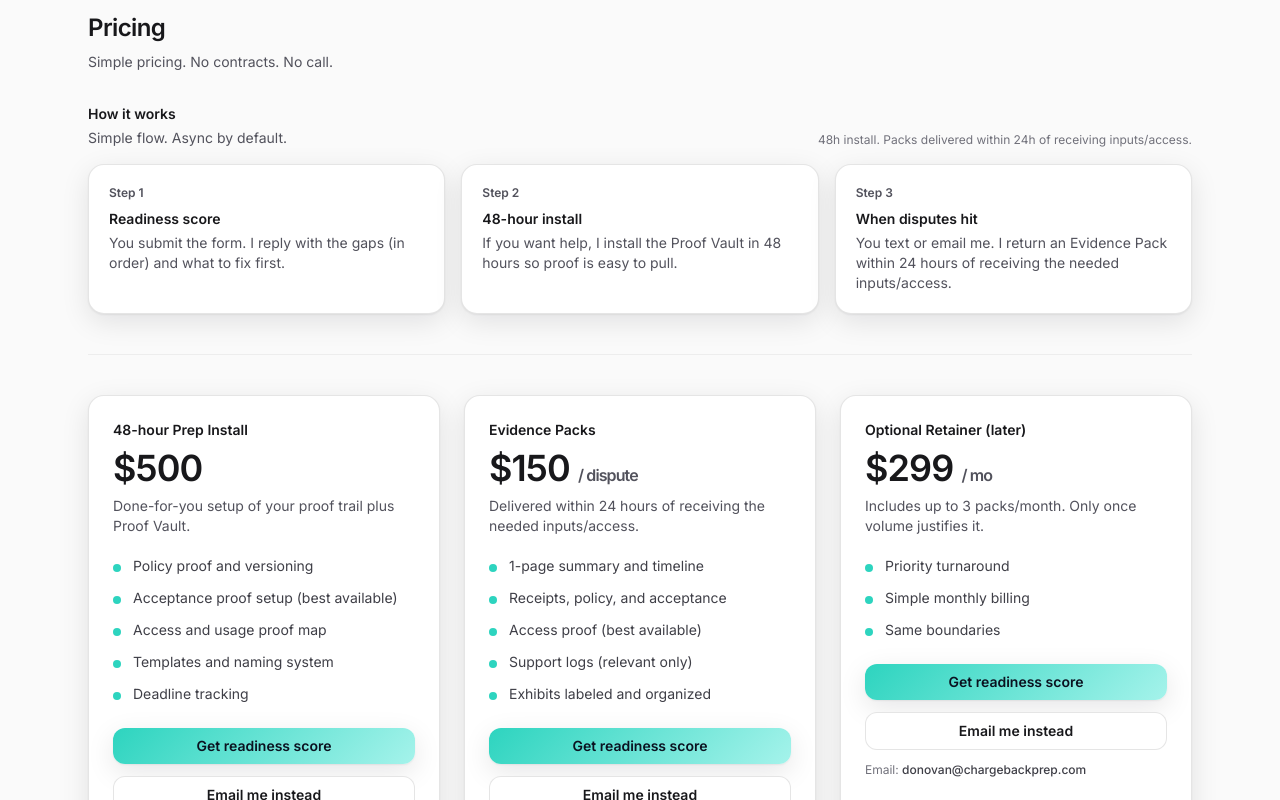
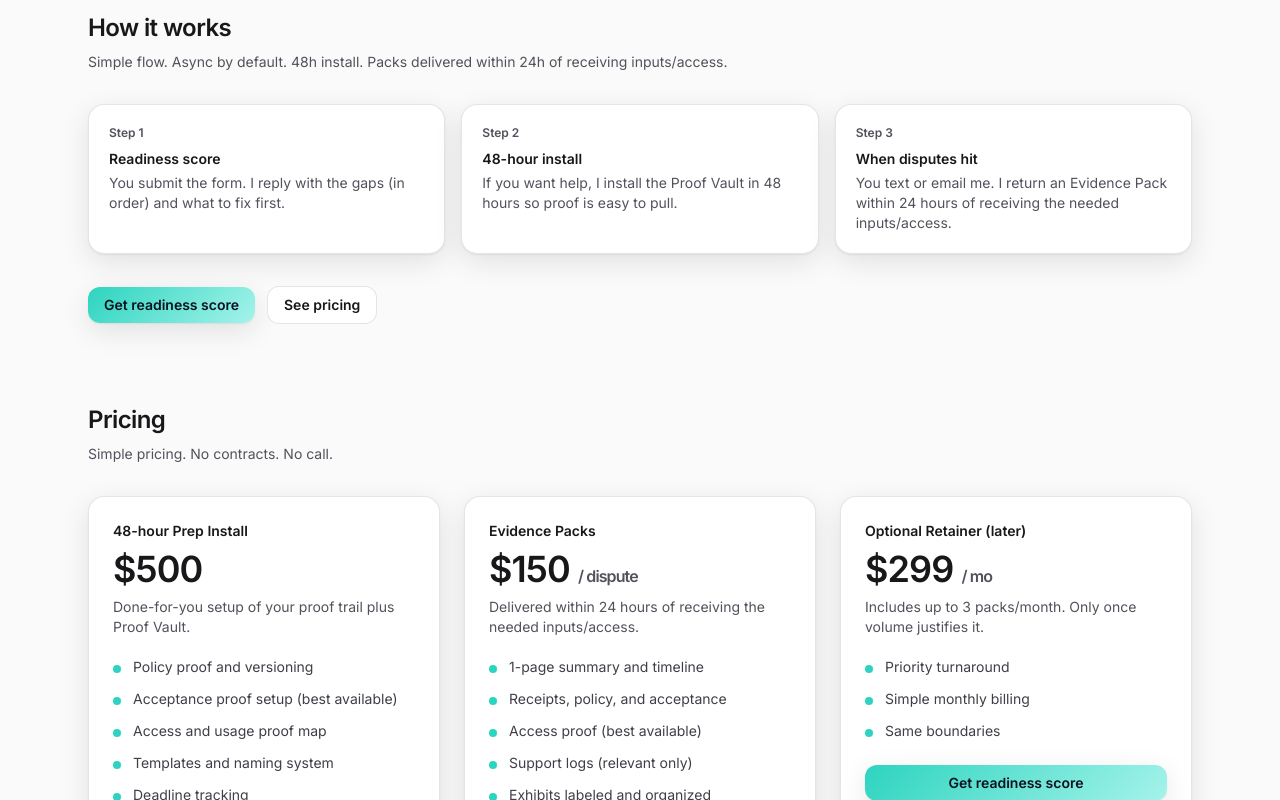
Before and after one commit to Donovxn/chargebackprep, a Next.js app: page / in a window 1280 px wide. Shown: the part 2780-3580 px from the top of the page. Built offline with nearby package versions, Linux system fonts and the light colour scheme.

Commit message:
Little finishing touches, ready to sell.

```diff
--- a/src/app/page.tsx
+++ b/src/app/page.tsx
@@ -393,38 +393,23 @@ export default function Home() {
         </div>
       </section>
 
-      {/* PRICING */}
+           {/* HOW IT WORKS */}
       <section
-        id="pricing"
+        id="how"
         className="scroll-mt-24 bg-[var(--cbp-bg)] py-16 sm:py-20"
       >
         <div className="mx-auto max-w-6xl px-4 sm:px-6">
-          {/* Title block (keep clean + left aligned) */}
           <div className="max-w-2xl">
             <h2 className="text-2xl font-semibold tracking-tight text-zinc-900">
-              Pricing
+              How it works
             </h2>
             <p className="mt-2 text-sm text-zinc-600">
-              Simple pricing. No contracts. No call.
+              Simple flow. Async by default. 48h install. Packs delivered within
+              24h of receiving inputs/access.
             </p>
           </div>
 
-          {/* How it works (separate block so it doesn't fight the header) */}
-          <div className="mt-8">
-            <div className="flex items-end justify-between gap-4">
-              <div>
-                <p className="text-sm font-semibold text-zinc-900">How it works</p>
-                <p className="mt-1 text-sm text-zinc-600">
-                  Simple flow. Async by default.
-                </p>
-              </div>
-
-              <p className="hidden text-xs text-zinc-500 sm:block">
-                48h install. Packs delivered within 24h of receiving inputs/access.
-              </p>
-            </div>
-
-            <div className="mt-4 grid gap-4 md:grid-cols-3">
+          <div className="mt-8 grid gap-4 md:grid-cols-3">
             <div className={stepCard}>
               <p className="text-xs font-semibold text-zinc-600">Step 1</p>
               <p className="mt-2 text-sm font-semibold text-zinc-900">
@@ -442,8 +427,8 @@ export default function Home() {
                 48-hour install
               </p>
               <p className="mt-1 text-sm text-zinc-600">
-                  If you want help, I install the Proof Vault in 48 hours so proof is
-                  easy to pull.
+                If you want help, I install the Proof Vault in 48 hours so proof
+                is easy to pull.
               </p>
             </div>
 
@@ -453,17 +438,42 @@ export default function Home() {
                 When disputes hit
               </p>
               <p className="mt-1 text-sm text-zinc-600">
-                  You text or email me. I return an Evidence Pack within 24 hours of
-                  receiving the needed inputs/access.
+                You text or email me. I return an Evidence Pack within 24 hours
+                of receiving the needed inputs/access.
               </p>
             </div>
           </div>
+
+          <div className="mt-8 flex flex-wrap items-center gap-3">
+            <Link href="/#score" className={primaryBtn}>
+              Get readiness score
+            </Link>
+            <Link
+              href="/#pricing"
+              className="inline-flex items-center justify-center rounded-xl border border-black/10 bg-white px-4 py-2 text-sm font-semibold text-zinc-900 hover:bg-zinc-50"
+            >
+              See pricing
+            </Link>
+          </div>
+        </div>
+      </section>
+
+      {/* PRICING */}
+      <section
+        id="pricing"
+        className="scroll-mt-24 bg-[var(--cbp-bg)] pb-16 sm:pb-20"
+      >
+        <div className="mx-auto max-w-6xl px-4 sm:px-6">
+          <div className="max-w-2xl">
+            <h2 className="text-2xl font-semibold tracking-tight text-zinc-900">
+              Pricing
+            </h2>
+            <p className="mt-2 text-sm text-zinc-600">
+              Simple pricing. No contracts. No call.
+            </p>
           </div>
 
-          <div className="mt-10 h-px w-full bg-black/5" />
-
-          {/* Pricing cards */}
-          <div className="mt-10 grid gap-6 lg:grid-cols-3">
+          <div className="mt-8 grid gap-6 lg:grid-cols-3">
             <div className={card}>
               <p className="text-sm font-semibold text-zinc-900">
                 48-hour Prep Install
@@ -498,7 +508,7 @@ export default function Home() {
                   href={emailInstead}
                   target="_blank"
                   rel="noreferrer"
-                  className="inline-flex items-center justify-center rounded-xl border border-black/10 bg-white px-4 py-2 text-sm font-semibold text-zinc-900 hover:bg-zinc-50"
+                  className={tertiaryBtnLight}
                 >
                   Email me instead
                 </a>
@@ -544,7 +554,7 @@ export default function Home() {
                   href={emailInstead}
                   target="_blank"
                   rel="noreferrer"
-                  className="inline-flex items-center justify-center rounded-xl border border-black/10 bg-white px-4 py-2 text-sm font-semibold text-zinc-900 hover:bg-zinc-50"
+                  className={tertiaryBtnLight}
                 >
                   Email me instead
                 </a>
@@ -586,7 +596,7 @@ export default function Home() {
                   href={emailInstead}
                   target="_blank"
                   rel="noreferrer"
-                  className="inline-flex items-center justify-center rounded-xl border border-black/10 bg-white px-4 py-2 text-sm font-semibold text-zinc-900 hover:bg-zinc-50"
+                  className={tertiaryBtnLight}
                 >
                   Email me instead
                 </a>
```
Lines whose indentation alone changed are shown as unchanged.
